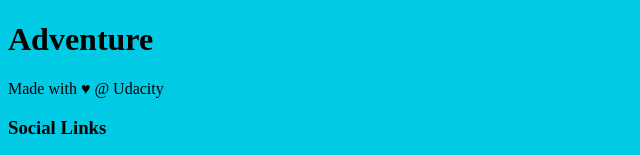
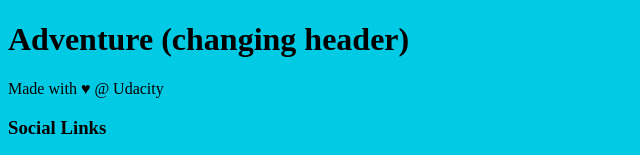
Before and after one commit to akantigiri/Revision, a plain HTML site: page index.html in a window 1280 px wide. Shown: the top 155 px of the page, without its empty margins (0-640 px from the left). Drawn offline with Linux system fonts and the light colour scheme.

Commit message:
changing header in heading-update to force merge conflict

```diff
--- a/index.html
+++ b/index.html
@@ -10,7 +10,7 @@
 <body>
 
     <header>
-        <h1>Adventure</h1>
+        <h1>Adventure (changing header)</h1>
     </header>
 
     <div class="container">
```
